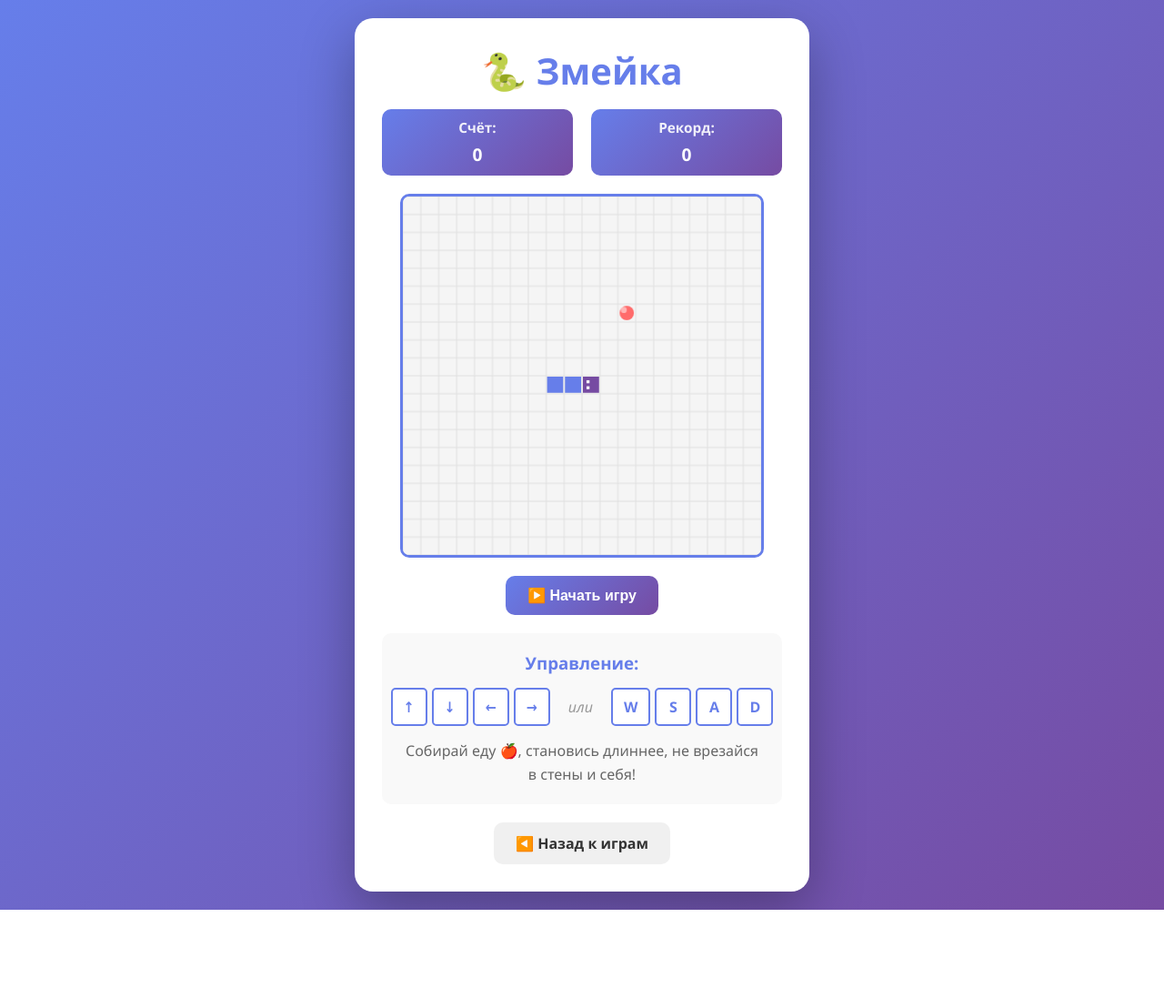
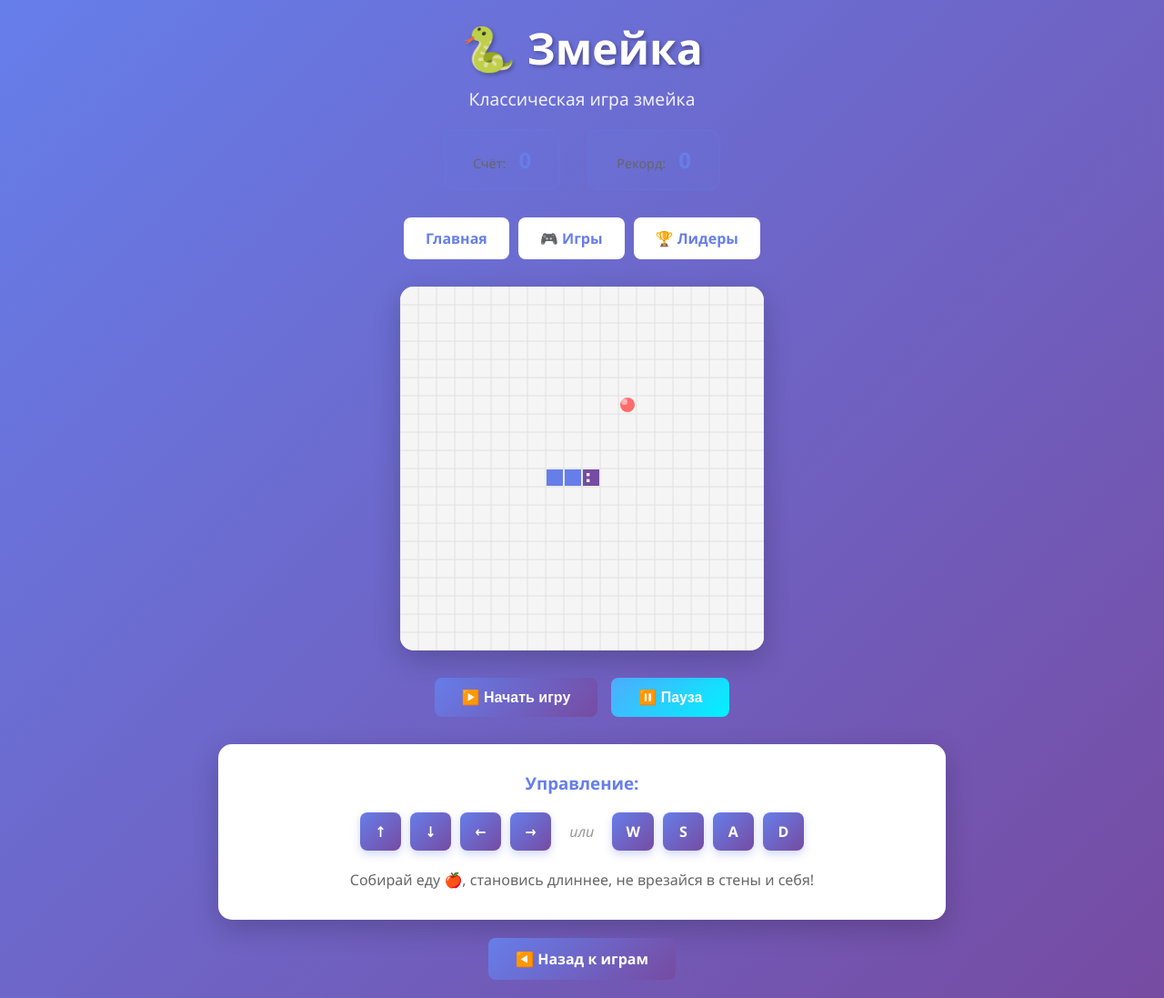
Before and after one commit to 1HaveNotSoul/TTFD, a Flask app: page /snake in a window 1280 px wide. Shown: the whole page at 91% size. Before the commit the page ends 1000 px from the top, so only its background shows below. Run offline with Flask 3, Linux system fonts and the light colour scheme; parts of the project's set-up code (start-up, migrations or seed data) failed here and were passed over; some libraries are stand-ins or nearby versions.

Commit message:
Обновлен дизайн страницы змейки - применен единый стиль

```diff
--- a/templates/snake.html
+++ b/templates/snake.html
@@ -4,12 +4,171 @@
     <meta charset="UTF-8">
     <meta name="viewport" content="width=device-width, initial-scale=1.0">
     <title>Змейка - TTFD</title>
-    <link rel="stylesheet" href="/static/css/snake.css">
+    <link rel="stylesheet" href="/static/css/main.css">
+    <style>
+        .container { max-width: 800px; }
+
+        .score-panel {
+            display: flex;
+            gap: 30px;
+            justify-content: center;
+            margin-top: 20px;
+        }
+
+        .score, .high-score {
+            background: rgba(102, 126, 234, 0.1);
+            padding: 15px 30px;
+            border-radius: 12px;
+            border: 2px solid rgba(102, 126, 234, 0.2);
+        }
+
+        .score .label, .high-score .label {
+            color: #666;
+            font-size: 0.9em;
+            margin-right: 10px;
+        }
+
+        .score span:last-child, .high-score span:last-child {
+            font-size: 1.5em;
+            font-weight: bold;
+            color: #667eea;
+        }
+
+        .game-container {
+            position: relative;
+            margin: 30px auto;
+            width: fit-content;
+        }
+
+        #gameCanvas {
+            background: white;
+            border-radius: 15px;
+            box-shadow: 0 10px 30px rgba(0,0,0,0.2);
+            display: block;
+        }
+
+        .game-over {
+            position: absolute;
+            top: 50%;
+            left: 50%;
+            transform: translate(-50%, -50%);
+            background: rgba(255, 255, 255, 0.98);
+            padding: 40px;
+            border-radius: 20px;
+            text-align: center;
+            box-shadow: 0 20px 60px rgba(0,0,0,0.3);
+            min-width: 300px;
+        }
+
+        .game-over.hidden {
+            display: none;
+        }
+
+        .game-over h2 {
+            color: #667eea;
+            margin-bottom: 15px;
+            font-size: 2em;
+        }
+
+        .game-over p {
+            color: #666;
+            margin-bottom: 20px;
+            font-size: 1.2em;
+        }
+
+        .game-over #finalScore {
+            color: #667eea;
+            font-weight: bold;
+            font-size: 1.5em;
+        }
+
+        .controls {
+            display: flex;
+            gap: 15px;
+            justify-content: center;
+            margin-bottom: 30px;
+        }
+
+        .btn-secondary {
+            background: linear-gradient(135deg, #4facfe 0%, #00f2fe 100%);
+        }
+
+        .instructions {
+            background: white;
+            border-radius: 15px;
+            padding: 30px;
+            box-shadow: 0 10px 30px rgba(0,0,0,0.2);
+            margin-bottom: 20px;
+        }
+
+        .instructions h3 {
+            color: #667eea;
+            margin-bottom: 20px;
+            text-align: center;
+        }
+
+        .keys {
+            display: flex;
+            align-items: center;
+            justify-content: center;
+            gap: 20px;
+            margin-bottom: 20px;
+        }
+
+        .key-group {
+            display: flex;
+            gap: 10px;
+        }
+
+        .key {
+            display: inline-block;
+            padding: 10px 15px;
+            background: linear-gradient(135deg, #667eea 0%, #764ba2 100%);
+            color: white;
+            border-radius: 8px;
+            font-weight: bold;
+            min-width: 45px;
+            text-align: center;
+            box-shadow: 0 4px 10px rgba(102, 126, 234, 0.3);
+        }
+
+        .or {
+            color: #999;
+            font-style: italic;
+        }
+
+        .instructions p {
+            text-align: center;
+            color: #666;
+            line-height: 1.6;
+        }
+
+        .back-link {
+            text-align: center;
+        }
+
+        @media (max-width: 768px) {
+            #gameCanvas {
+                width: 100%;
+                height: auto;
+            }
+
+            .score-panel {
+                flex-direction: column;
+                gap: 10px;
+            }
+
+            .keys {
+                flex-direction: column;
+            }
+        }
+    </style>
 </head>
 <body>
     <div class="container">
         <div class="header">
             <h1>🐍 Змейка</h1>
+            <p>Классическая игра змейка</p>
             <div class="score-panel">
                 <div class="score">
                     <span class="label">Счёт:</span>
@@ -20,6 +179,12 @@
                     <span id="highScore">0</span>
                 </div>
             </div>
+        </div>
+
+        <div class="nav">
+            <a href="/">Главная</a>
+            <a href="/games">🎮 Игры</a>
+            <a href="/leaderboard">🏆 Лидеры</a>
         </div>
 
         <div class="game-container">
```
